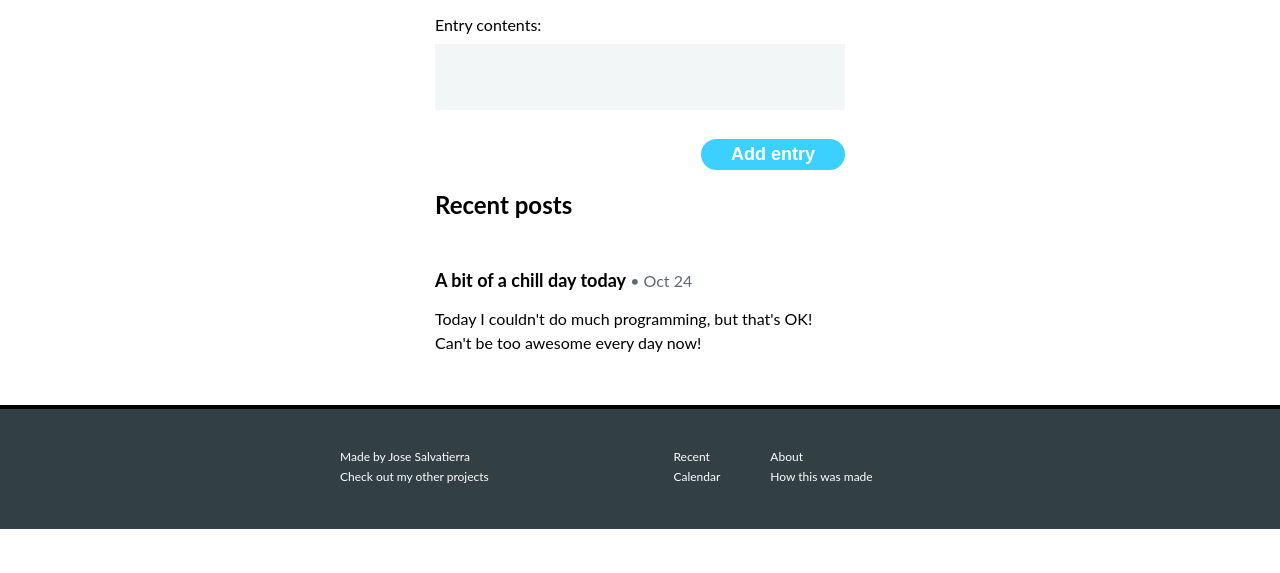
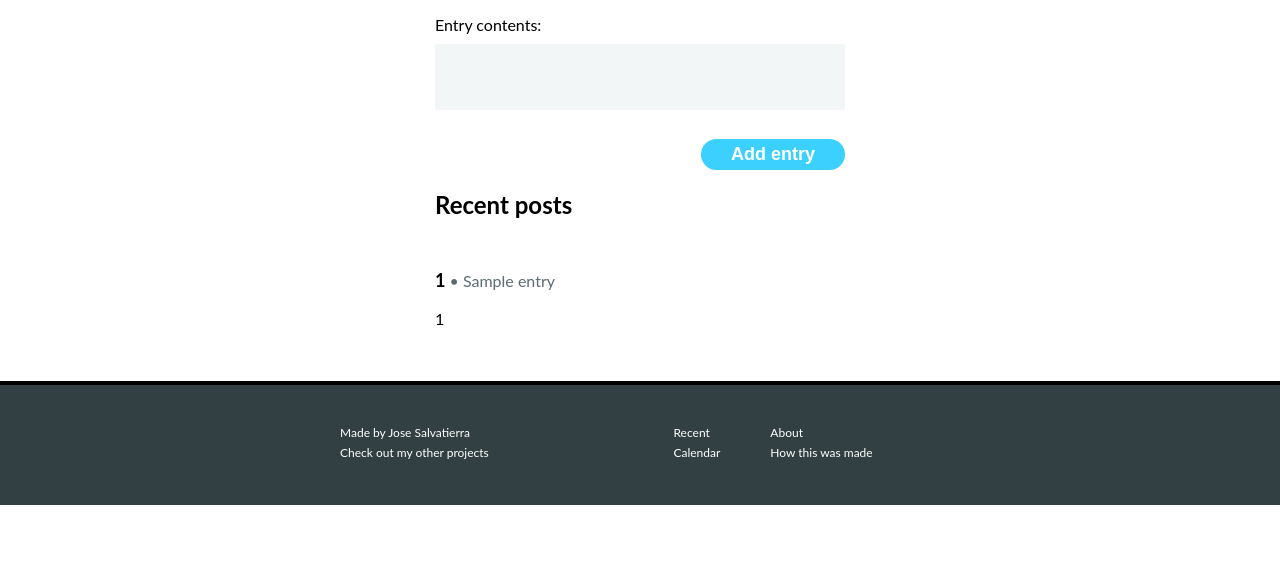
Before and after one commit to asnif24/FlaskDemo, a Flask app: template microblog/templates/home.html in a window 1280 px wide. Shown: the part 227-800 px from the top of the page. Run offline with Flask 2, Linux system fonts and the light colour scheme; the template is opened without the code that fills it: most values are stand-ins (such as "Sample title", 1, 10 or a date in 2020).

Commit message:
datetime

```diff
--- a/microblog/templates/home.html
+++ b/microblog/templates/home.html
@@ -33,15 +33,17 @@
     </section>
     <section>
       <h1>Recent posts</h1>
+      {% for entry in entries %}
         <article class="entry">
             <div>
-          <h2 class="entry__title">A bit of a chill day today</h2>
-          <time class="entry__date" datetime="24-10-2019">• Oct 24</time>
+            <h2 class="entry__title">{{ entry[0] | truncate(30, true) }}</h2>
+            <time class="entry__date" datetime="{{ entry[1] }}">• {{ entry[2] }}</time>
             </div>
             <p class="entry__content">
-          Today I couldn't do much programming, but that's OK! Can't be too awesome every day now!
+            {{ entry[0] }}
             </p>
         </article>
+      {% endfor %}
     </section>
   </main>
   <footer class="footer">
```
Also changed, not shown: microblog/app.py (+15 -2 lines), 1 other file. Lines whose indentation alone changed are shown as unchanged.
